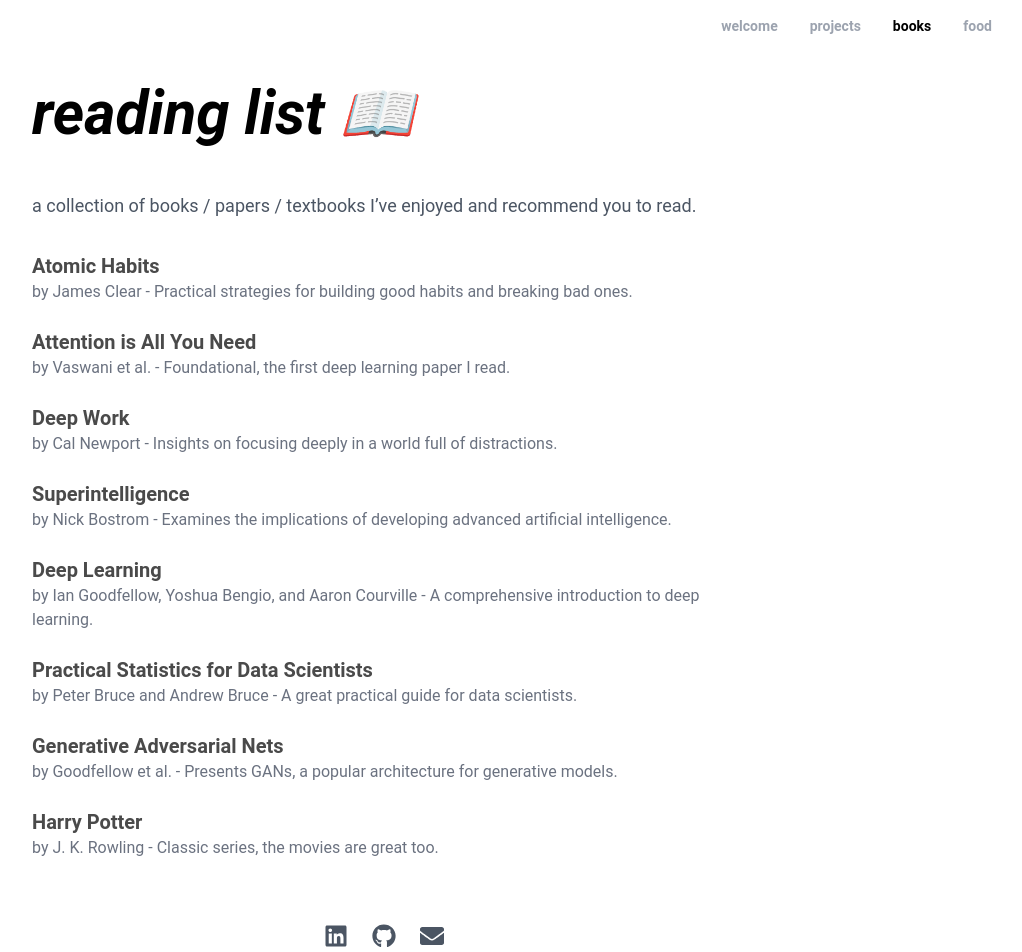
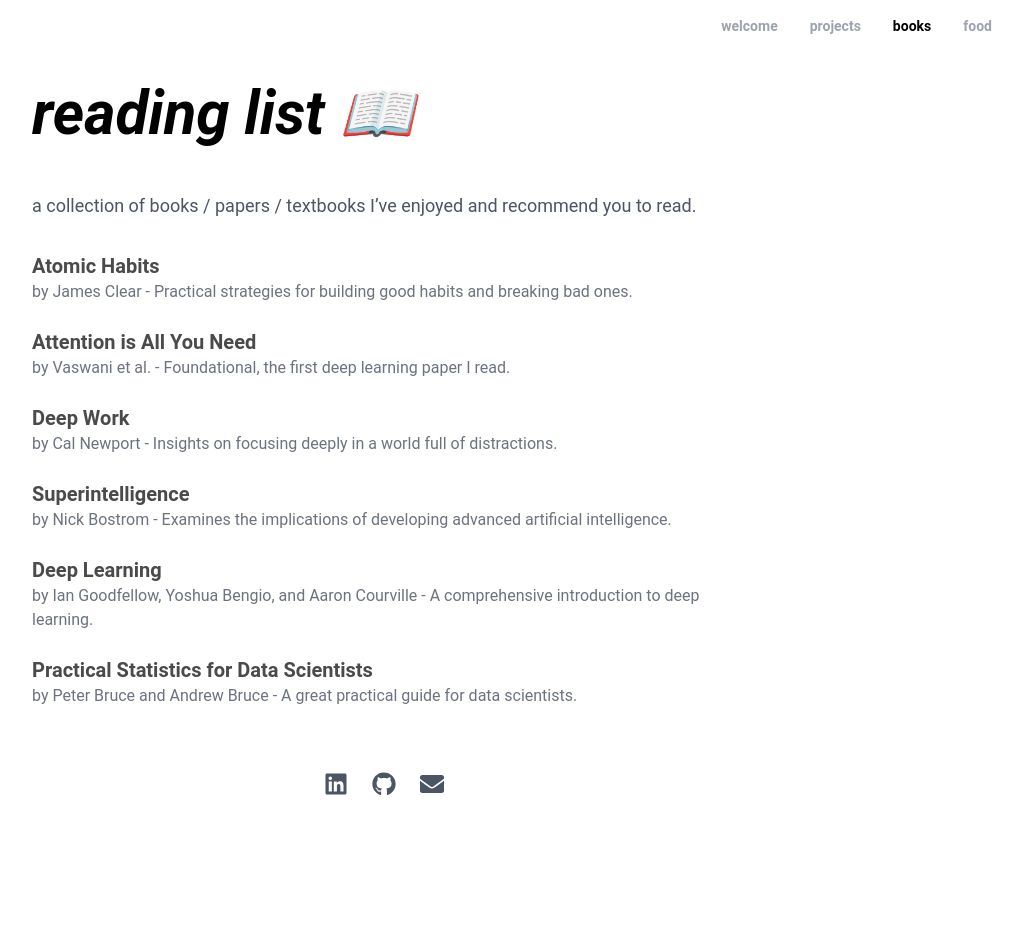
Before and after one commit to ItsBeans/portfolioV3, a Next.js app: page /reading-list in a window 1280 px wide. Shown: the top 952 px of the page, without its empty margins (256-1278 px from the left). After the commit the page ends 828 px from the top, so only its background shows below. Built offline with nearby package versions, Linux system fonts and the light colour scheme.

Commit message:
Update page.tsx

```diff
--- a/app/reading-list/page.tsx
+++ b/app/reading-list/page.tsx
@@ -42,15 +42,8 @@
           <p className="text-gray-500">by Peter Bruce and Andrew Bruce - A great practical guide for data scientists.</p>
         </li>
 
-        <li>
-          <h2 className="text-xl font-semibold">Generative Adversarial Nets</h2>
-          <p className="text-gray-500">by Goodfellow et al. - Presents GANs, a popular architecture for generative models.</p>
-        </li>
 
-        <li>
-          <h2 className="text-xl font-semibold">Harry Potter</h2>
-          <p className="text-gray-500">by J. K. Rowling - Classic series, the movies are great too.</p>
-        </li>
+
       </ul>
     </div>
     <Footer/>
```
